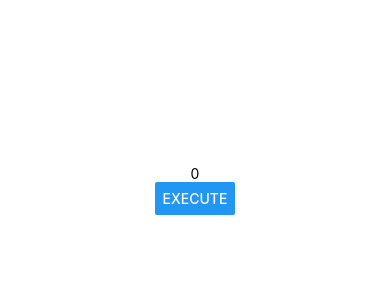
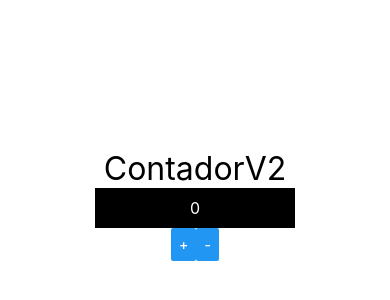
Before and after one commit to JordyLimaEng/react-study, a React Native app in the folder exercicios/exercicios/: screen / in a window 390 px wide. Shown: the part 44-344 px from the top of the page. Built offline with nearby package versions, Linux system fonts and the light colour scheme.

Commit message:
Direct and Inditect Communication

```diff
--- a/exercicios/exercicios/src/App.js
+++ b/exercicios/exercicios/src/App.js
@@ -5,9 +5,10 @@
 // import CompOriginal, { Comp1, Comp2 } from './components/Multi'
 // import MinMax from './components/MinMax'
 // import Titulo from './components/Titulo'
-import Botao from './components/Botao'
-import Contador from './components/Contador'
-import Pai from './components/indireta/Pai'
+// import Botao from './components/Botao'
+// import Contador from './components/Contador'
+// import Pai from './components/indireta/Pai'
+import ContadorV2 from './components/contador/ContadorV2'
 
 export default () => (
     //retorna por jsx - sempre precisa do modulo React pra retornar jsx
@@ -24,9 +25,10 @@
         <Botao/>
         <Contador initial={100} step={30}/>
         <Contador />
+        <Pai/>
         />*/}
-        <Pai/>
-    </View>
+        <ContadorV2/>
+   </View>
 
 )
 
--- /dev/null
+++ b/exercicios/exercicios/src/components/contador/ContadorBotoes.js
@@ -0,0 +1,18 @@
+import React from 'react'
+import { Button, StyleSheet, Text, View } from 'react-native'
+import style from '../style'
+
+export default props => {
+    return (
+        <View style={styleBt.Botoes}>
+            <Button title='+' onPress={props.inc} />
+            <Button title='-' onPress={props.dec} />
+        </View>
+    )
+}
+
+const styleBt = StyleSheet.create({
+    Botoes: {
+        flexDirection: 'row'
+    }
+})
--- /dev/null
+++ b/exercicios/exercicios/src/components/contador/ContadorDisplay.js
@@ -0,0 +1,25 @@
+import React from 'react'
+import { Text, View, StyleSheet } from 'react-native'
+import style from '../style'
+
+export default props => {
+    return (
+        <View style={styleDisplay.Display}>
+            <Text style={[style.txtM, styleDisplay.DisplayText]}>
+                {props.num}
+            </Text>
+        </View>
+    )
+}
+
+const styleDisplay = StyleSheet.create({
+    Display: {
+        backgroundColor: '#000',
+        padding: 10,
+        width: 200,
+    },
+    DisplayText: {
+        color: '#FFF',
+        textAlign: 'center'
+    }
+})
--- /dev/null
+++ b/exercicios/exercicios/src/components/contador/ContadorV2.js
@@ -0,0 +1,23 @@
+import React, { useState } from 'react'
+import { Text } from 'react-native'
+import style from '../style'
+import ContadorBotoes from './ContadorBotoes'
+import ContadorDisplay from './ContadorDisplay'
+
+export default props => {
+
+    const [num, setNum] = useState(0)
+
+    const inc = () => setNum(num + 1)
+    const dec = () => setNum(num - 1)
+
+    return (
+        <>
+            <Text style={style.txtG}>
+                ContadorV2
+            </Text>
+            <ContadorDisplay num={num} />
+            <ContadorBotoes inc={inc} dec={dec} />
+        </>
+    )
+}
--- a/exercicios/exercicios/src/components/indireta/Pai.js
+++ b/exercicios/exercicios/src/components/indireta/Pai.js
@@ -12,7 +12,9 @@
 
     return(
         <>
-            <Text>{num}</Text>
+            <Text>
+                {num}
+            </Text>
             <Filho
             min={1}
             max={60}
```
